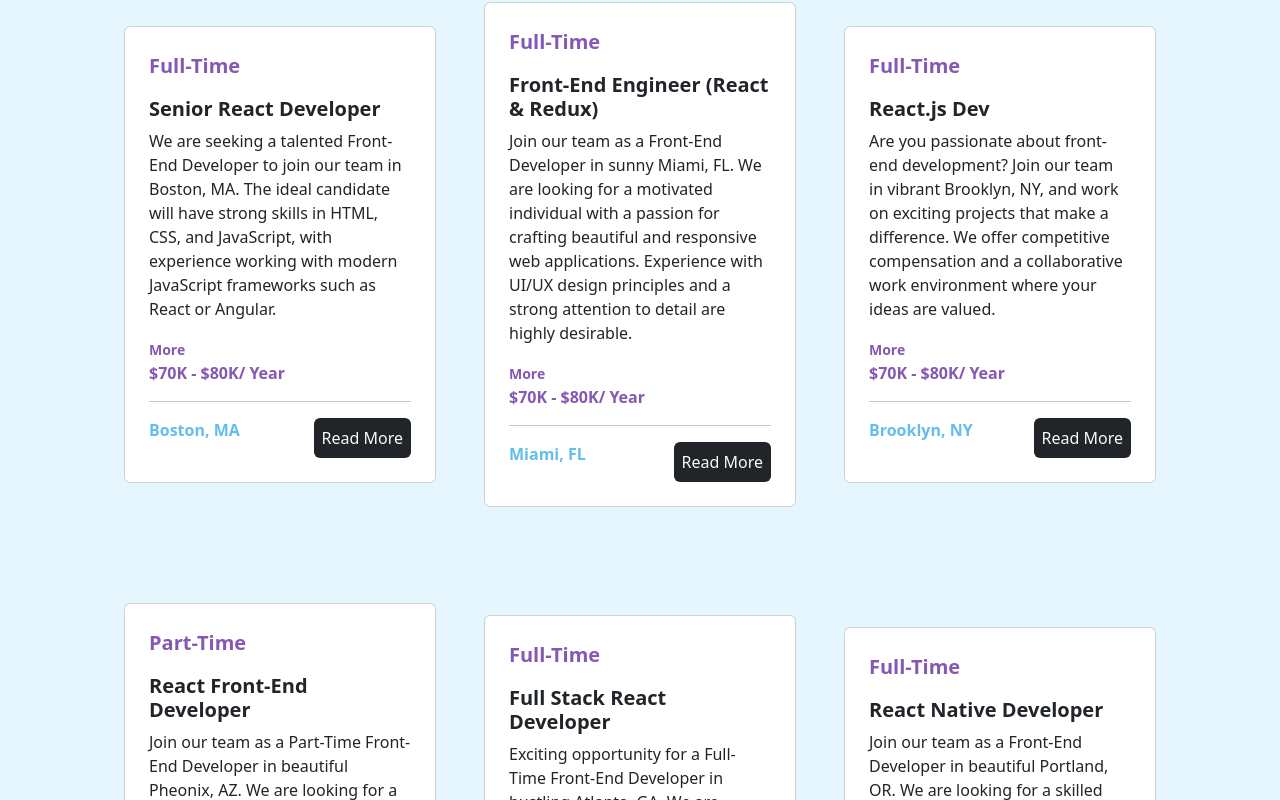
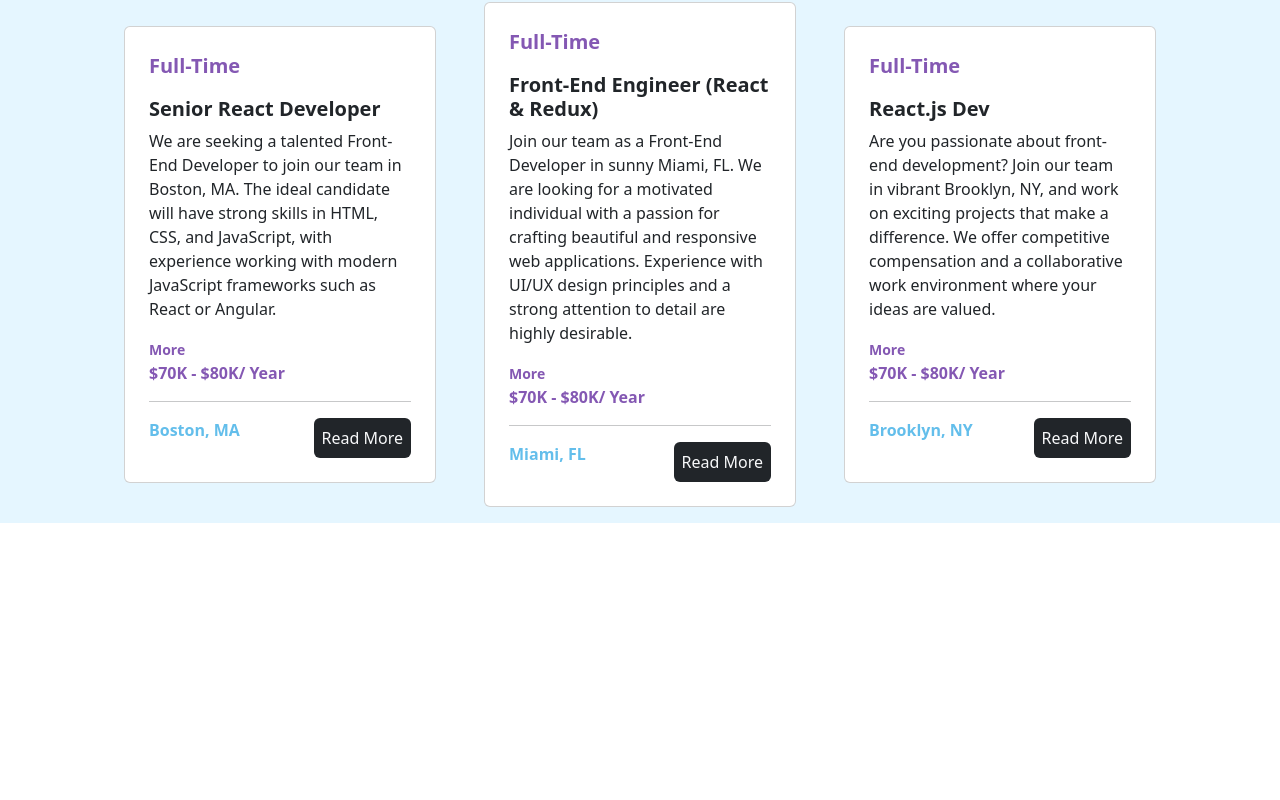
Before and after one commit to shukria-sultani/react-jobs-website, a React (Vite) app: page / in a window 1280 px wide. Shown: the part 1126-1926 px from the top of the page. After the commit the page ends 1649 px from the top, so only its background shows below. Built offline with nearby package versions, Linux system fonts and the light colour scheme; a web font is replaced by a local one.

Commit message:
Updated the joblisting component to show just three recent jobs

```diff
--- a/src/Components/JobsListing.jsx
+++ b/src/Components/JobsListing.jsx
@@ -2,11 +2,13 @@ import React from 'react';
 import jobs from "../jobs.json";
 import ListJob from './ListJob';
 export default function JobsListing() {
+
+  const recentJobs = jobs.slice(0, 3)
   return (
     <div className="container-fluid p-3 w-100 mt-5" style={{ backgroundColor: "#e5f6ff" }}>
       <h2 className='text-center pt-5' style={{color: "#8458B3", fontWeight: "900"}}>Browse Jobs</h2>
       <div className="d-lg-flex flex-lg-row align-items-center justify-content-center gap-5 flex-wrap mt-4">
-        {jobs.map((job) => (
+        {recentJobs.map((job) => (
              <ListJob job={job} key={job.id}></ListJob>
         ))}
       </div>
```
